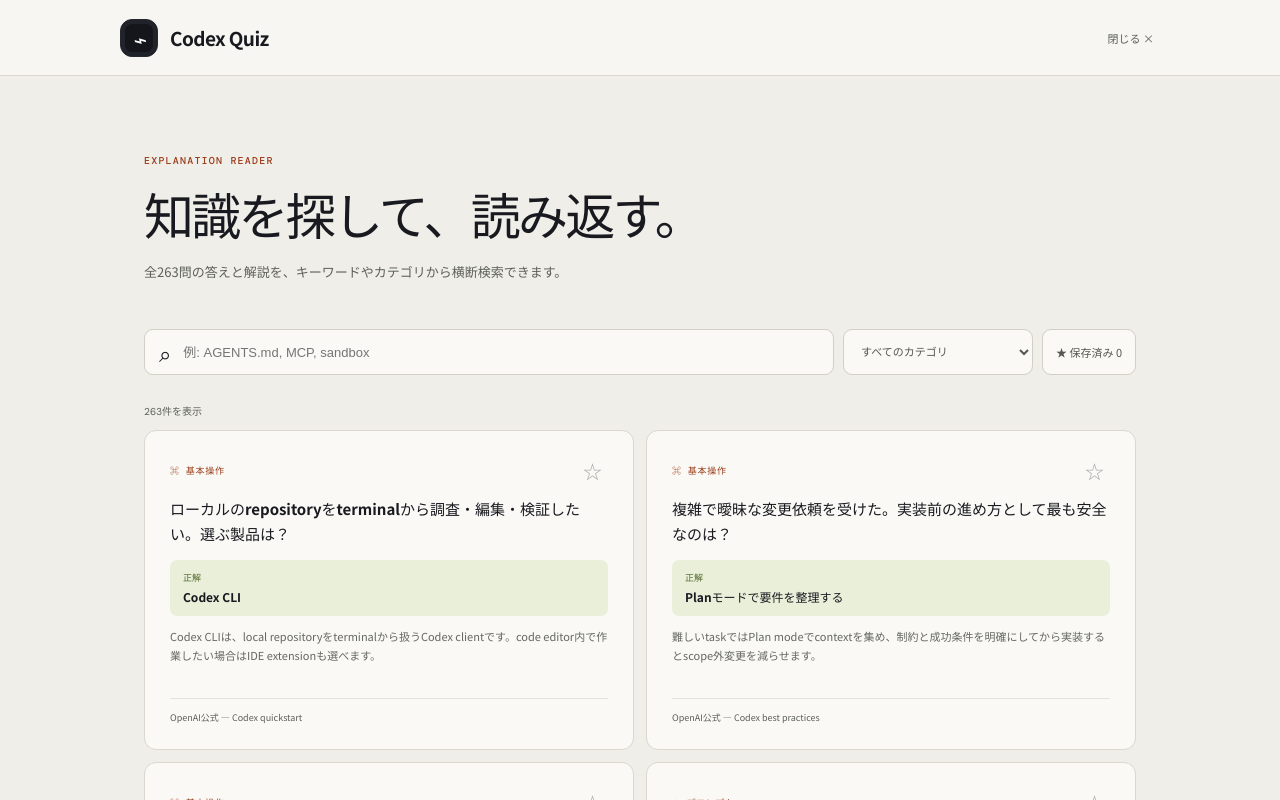
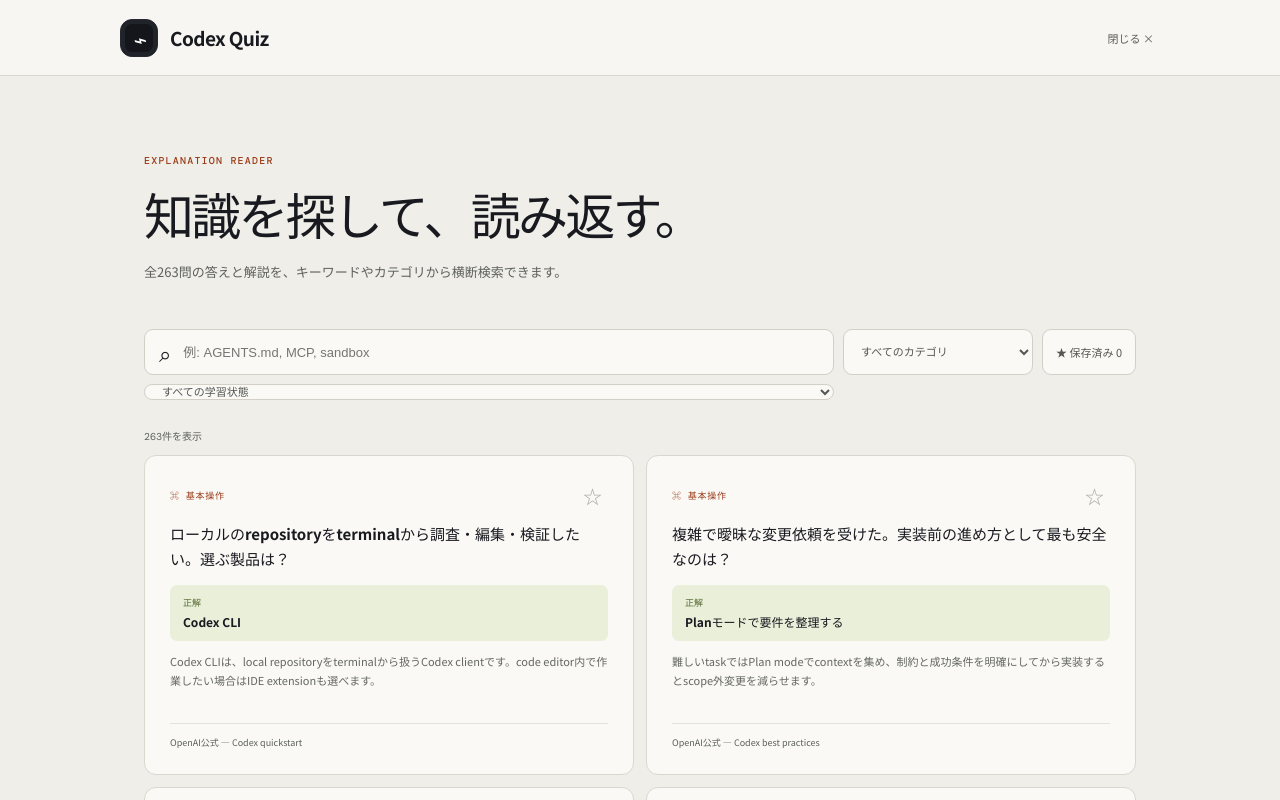
Before and after one commit to ip-san/codex-quiz, a React (Vite) app: page / in a window 1280 px wide. Both pictures are taken after a click on the button "解説を読む". Shown: the top 800 px of the page. Built offline with nearby package versions, Linux system fonts and the light colour scheme.

Commit message:
Filter explanation reader by review needs

```diff
--- a/src/App.tsx
+++ b/src/App.tsx
@@ -88,6 +88,7 @@ function App() {
   const [readerQuery, setReaderQuery] = useState("");
   const [readerCategory, setReaderCategory] = useState<Category | "all">("all");
   const [bookmarksOnly, setBookmarksOnly] = useState(false);
+  const [readerReview, setReaderReview] = useState<"all" | "weak" | "due">("all");
   const [sessionLabel, setSessionLabel] = useState("ランダム10問");
   const [sessionCategory, setSessionCategory] = useState<Category | null>(null);
   const [shareMessage, setShareMessage] = useState("");
@@ -176,7 +177,10 @@ function App() {
       );
     const matchesCategory = readerCategory === "all" || quiz.category === readerCategory;
     const matchesBookmark = !bookmarksOnly || progress.bookmarks.includes(quiz.id);
-    return matchesQuery && matchesCategory && matchesBookmark;
+    const matchesReview =
+      readerReview === "all" ||
+      (readerReview === "weak" ? weakQuestions : dueQuestions).some((item) => item.id === quiz.id);
+    return matchesQuery && matchesCategory && matchesBookmark && matchesReview;
   });
   const streak = calculateStreak(progress.history);
   const categoryStats = Object.keys(categories).map((key) => {
@@ -741,13 +745,25 @@ function App() {
           </select>
           <button
             className={`filter-button ${bookmarksOnly ? "active" : ""}`}
+            aria-pressed={bookmarksOnly}
             onClick={() => setBookmarksOnly((value) => !value)}
           >
             ★ 保存済み {progress.bookmarks.length}
           </button>
+          <select
+            aria-label="復習対象で絞り込み"
+            value={readerReview}
+            onChange={(event) => setReaderReview(event.target.value as "all" | "weak" | "due")}
+          >
+            <option value="all">すべての学習状態</option>
+            <option value="weak">苦手問題（{weakQuestions.length}問）</option>
+            <option value="due">復習時期が来た問題（{dueQuestions.length}問）</option>
+          </select>
         </section>
         <section className="reader-results">
-          <p className="reader-count">{readerQuestions.length}件を表示</p>
+          <p className="reader-count" role="status">
+            {readerQuestions.length}件を表示
+          </p>
           <div className="reader-list">
             {readerQuestions.map((quiz) => (
               <article className="reader-card" key={quiz.id}>
@@ -778,6 +794,17 @@ function App() {
             <div className="empty-reader">
               <strong>該当する解説がありません</strong>
               <p>検索語やフィルターを変更してください。</p>
+              <button
+                className="secondary"
+                onClick={() => {
+                  setReaderQuery("");
+                  setReaderCategory("all");
+                  setBookmarksOnly(false);
+                  setReaderReview("all");
+                }}
+              >
+                絞り込みをすべて解除
+              </button>
             </div>
           )}
         </section>
```
Also changed, not shown: 3 other files (tests, documents, lock files or other folders).
